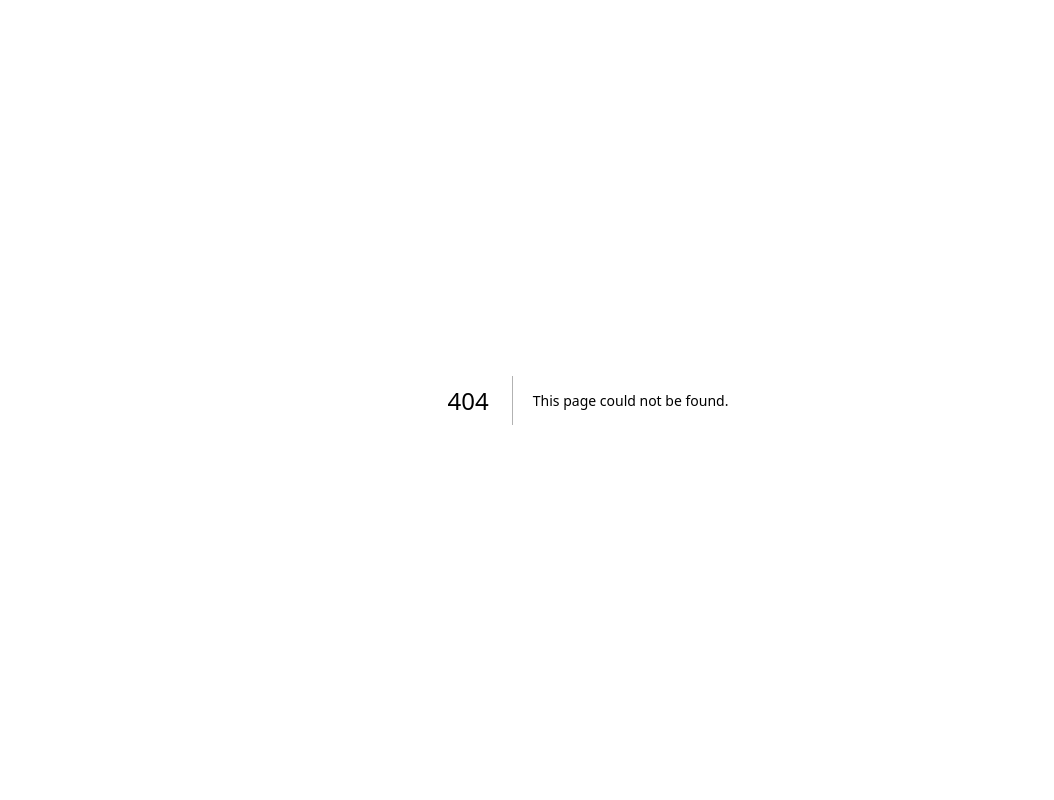
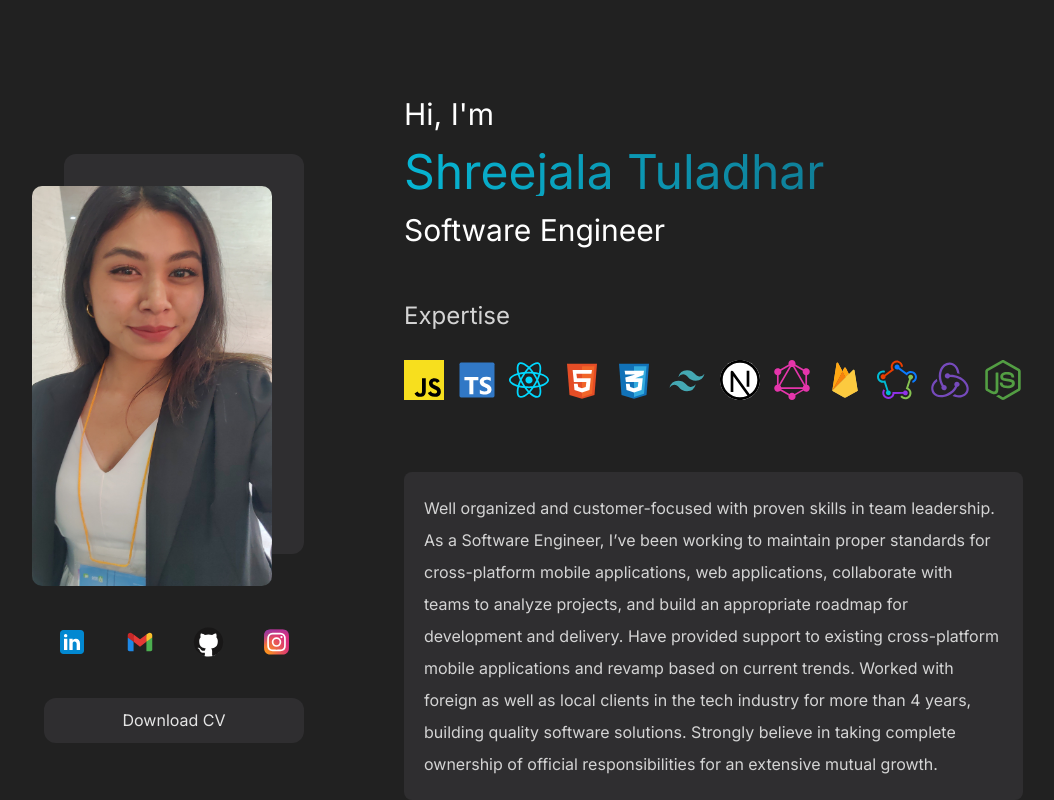
Before and after one commit to shreejala/portfolio, a Next.js app: page /portfolio/ in a window 1280 px wide. Before the commit this address had no page. Shown: the top 800 px of the page, without its empty margins (52-1106 px from the left). Built offline with nearby package versions, Linux system fonts and the light colour scheme.

Commit message:
Add deploy yml

```diff
--- a/next.config.mjs
+++ b/next.config.mjs
@@ -1,17 +1,8 @@
 /** @type {import('next').NextConfig} */
 const nextConfig = {
-  trailingSlash: true,
-  images: {
-    unoptimized: true,
-  },
-  async exportPathMap(defaultPathMap) {
-    return {
-      "/": { page: "/" },
-      // Add other pages if needed, for example:
-      // '/about': { page: '/about' },
-    };
-  },
-  assetPrefix: process.env.NODE_ENV === "production" ? "/your-repo-name/" : "",
+  basePath:"/portfolio",
+  output: "export",
+  images: { unoptimized: true }
 };
 
 export default nextConfig;
--- a/package.json
+++ b/package.json
@@ -7,8 +7,7 @@
     "build": "next build",
     "start": "next start",
     "lint": "next lint",
-    "export": "next export",
-    "deploy": "next build && next export && touch out/.nojekyll && gh-pages -d out"
+    "export": "next export"
   },
   "dependencies": {
     "framer-motion": "^11.2.6",
--- a/src/app/components/MyContact.tsx
+++ b/src/app/components/MyContact.tsx
@@ -28,11 +28,12 @@ const MyContact = () => {
               target={itm.name === "gmail" ? "_self" : "_blank"}
             >
               <Image
-                src={itm.icon}
+                src={`/portfolio${itm.icon}`}
                 width={itm.size}
                 height={itm.size}
                 priority
                 alt={itm.name}
+                style={{height:"auto"}}
               />
             </Link>
           </motion.div>
--- a/src/app/components/MyImage.tsx
+++ b/src/app/components/MyImage.tsx
@@ -24,7 +24,7 @@ const MyImage = () => {
       <div className="h-[400px] w-[240px] bg-[#2F2E30] rounded-xl relative">
         <div className=" flex h-[400px] w-[240px] bg-neutral-900 rounded-xl absolute top-8 right-8">
           <Image
-            src="/shreza.jpg"
+            src="/portfolio/shreza.jpg"
             width={240}
             height={400}
             priority
--- a/src/app/components/MyProjects.tsx
+++ b/src/app/components/MyProjects.tsx
@@ -29,12 +29,16 @@ const MyProjects = () => {
       >
         <div className={`relative ${css}`}>
           <Image
-            src={img}
-            layout="fill"
-            objectFit="cover"
+            src={`/portfolio${img}`}
+            fill
             priority
             alt="img"
-            style={{ borderRadius: 20 }}
+            style={{
+              borderRadius: 20,
+              height: "100%",
+              width: "100%",
+              objectFit: "cover",
+            }}
           />
         </div>
       </Link>
@@ -113,7 +117,6 @@ const MyProjects = () => {
           transition={{
             ease: "easeInOut",
             duration: 2,
-            delay: 0.3,
           }}
           variants={{
             visible: { opacity: 1 },
@@ -134,7 +137,6 @@ const MyProjects = () => {
           transition={{
             ease: "easeInOut",
             duration: 2,
-            delay: 1,
           }}
           variants={{
             visible: { opacity: 1 },
--- a/src/app/components/MyTimeline.tsx
+++ b/src/app/components/MyTimeline.tsx
@@ -27,7 +27,6 @@ const MyTimeline = () => {
               transition={{
                 ease: "easeInOut",
                 duration: 1,
-                delay: index > 0 ? 1 : 0,
               }}
               variants={{
                 visible: { opacity: 1 },
@@ -67,7 +66,7 @@ const MyTimeline = () => {
                           className="flex md:h-[40px] md:w-[40px] bg-white justify-center rounded-full"
                         >
                           <Image
-                            src={i}
+                            src={`/portfolio${i}`}
                             height={30}
                             width={30}
                             priority
--- a/src/app/components/MyTitle.tsx
+++ b/src/app/components/MyTitle.tsx
@@ -40,12 +40,12 @@ const MyTitle = () => {
               key={index}
             >
               <Image
-                src={skill.icon}
+                src={`/portfolio${skill.icon}`}
                 height={40}
                 width={40}
                 priority
                 alt="icon"
-                style={{ objectFit: "contain" }}
+                style={{ objectFit: "contain", height:"auto" }}
               />
             </div>
           ))}
--- a/src/app/constants/experience.ts
+++ b/src/app/constants/experience.ts
@@ -5,7 +5,7 @@ export const experience = [
     description:
       "Worked on developing hybrid app using React Native (Bhatbhate: Secondhand e-commercial store) that simplifies users to deal with buying and selling of used bikes. With self-skills and research, I was able to achieve mobile app's vast functionalities with responsive design maintaining user-friendly interface.",
     date: "Mar 2019 - Feb 2020",
-    features: ["./react.svg", "./maps.svg", "./ios.svg", "./android.svg"],
+    features: ["/react.svg", "/maps.svg", "/ios.svg", "/android.svg"],
   },
   {
     position: "App Developer",
@@ -13,7 +13,7 @@ export const experience = [
     description:
       "Worked on multiple mobile apps targeted for specific region and people with React Native based on online/offline functionalities along with CMS systems ad admin panel using React JS. Rest API development with Laravel and Lighthouse GraphQL.",
     date: "Mar 2020 - Jan 2022",
-    features: ["./graphql.svg", "./react.svg", "./ios.svg", "./android.svg"],
+    features: ["/graphql.svg", "/react.svg", "/ios.svg", "/android.svg"],
   },
   {
     position: "Software Engineer",
@@ -22,11 +22,11 @@ export const experience = [
       "As a Software Engineer in Gurzu Inc, I worked on developing mobile applications like WOLO (Social media app) and One by Metlife (360 health app). During my tenure, I was engagged in leading sprint ceremonies, knowledge sharing sessions and even mentorship programs.",
     date: "Feb 2022 - May 2023",
     features: [
-      "./firebase.svg",
-      "./fastlane.svg",
-      "./redux.svg",
-      "./ios.svg",
-      "./android.svg",
+      "/firebase.svg",
+      "/fastlane.svg",
+      "/redux.svg",
+      "/ios.svg",
+      "/android.svg",
     ],
   },
   {
@@ -36,11 +36,11 @@ export const experience = [
       "Worked on developing B2B ecommerce applications and robust admin panels, showcasing proficiency in scalable web solutions and user-friendly interfaces. Involvement in overseeing project development and ensuring timely delivery. Led a mentorship program in React Native, providing guidance and support to enhance their skills.",
     date: "June 2023 - May 2024",
     features: [
-      "./react.svg",
-      "./tailwind.svg",
-      "./next.svg",
-      "./nodejs.svg",
-      "./firebase.svg",
+      "/react.svg",
+      "/tailwind.svg",
+      "/next.svg",
+      "/nodejs.svg",
+      "/firebase.svg",
     ],
   },
 ];
--- a/src/app/constants/skills.ts
+++ b/src/app/constants/skills.ts
@@ -1,14 +1,14 @@
 export const skills = [
-  { slug: "js", icon: "./javascript.svg" },
-  { slug: "ts", icon: "./typescript.svg" },
-  { slug: "react", icon: "./react.svg" },
-  { slug: "html", icon: "./html.svg" },
-  { slug: "css", icon: "./css.svg" },
-  { slug: "tailwind", icon: "./tailwind.svg" },
-  { slug: "nextjs", icon: "./nextjs.svg" },
-  { slug: "graphql", icon: "./graphql.svg" },
-  { slug: "firebase", icon: "./firebase.svg" },
-  { slug: "fastlane", icon: "./fastlane.svg" },
-  { slug: "redux", icon: "./redux.svg" },
-  { slug: "nodejs", icon: "./nodejs.svg" },
+  { slug: "js", icon: "/javascript.svg" },
+  { slug: "ts", icon: "/typescript.svg" },
+  { slug: "react", icon: "/react.svg" },
+  { slug: "html", icon: "/html.svg" },
+  { slug: "css", icon: "/css.svg" },
+  { slug: "tailwind", icon: "/tailwind.svg" },
+  { slug: "nextjs", icon: "/nextjs.svg" },
+  { slug: "graphql", icon: "/graphql.svg" },
+  { slug: "firebase", icon: "/firebase.svg" },
+  { slug: "fastlane", icon: "/fastlane.svg" },
+  { slug: "redux", icon: "/redux.svg" },
+  { slug: "nodejs", icon: "/nodejs.svg" },
 ];
```
Also changed, not shown: 1 other file (tests, documents, lock files or other folders).
